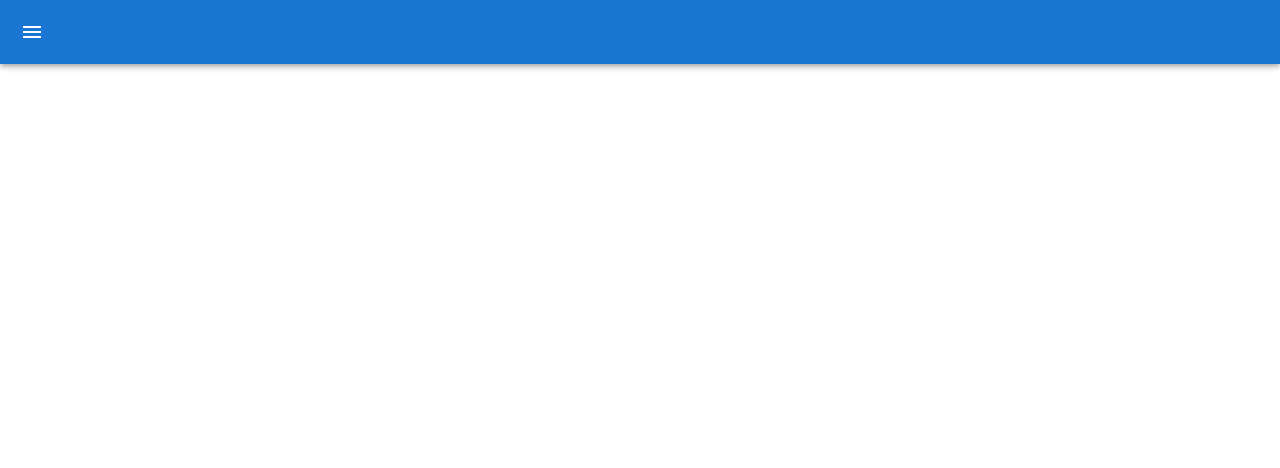
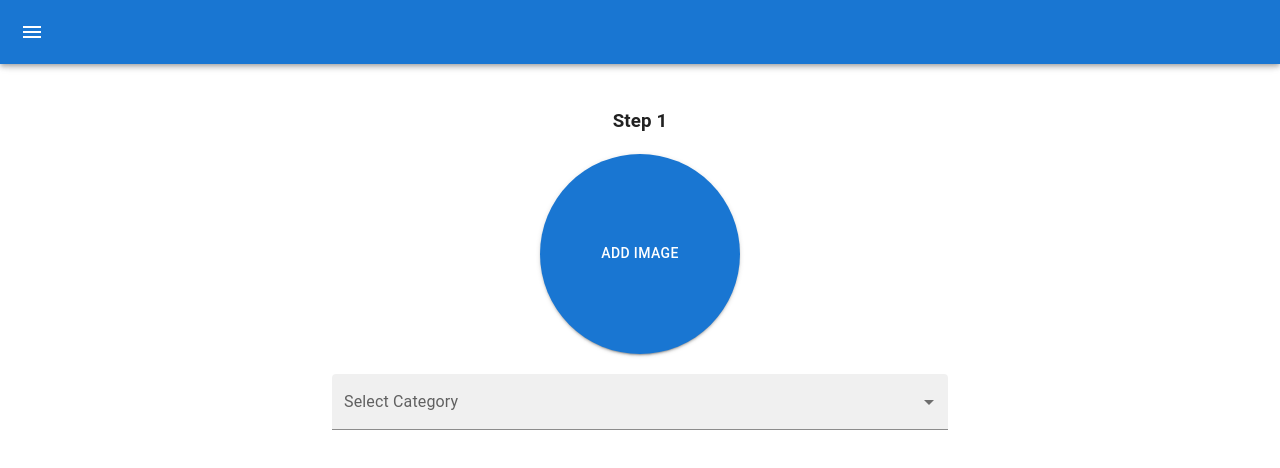
Before and after one commit to Ncp-Zg/MERN_project, a React (Create React App) app in the folder frontend/: page /admin/addproduct in a window 1280 px wide. Before the commit this address had no page. Shown: the top 468 px of the page. Built offline with nearby package versions, Linux system fonts and the light colour scheme.

Commit message:
building addproduct page in frontend

```diff
--- a/frontend/src/components/Navbar.tsx
+++ b/frontend/src/components/Navbar.tsx
@@ -23,6 +23,7 @@ import Login from '../pages/Login';
 import Register from '../pages/Register';
 import { useSelector } from 'react-redux';
 import { IRootState } from '../redux/Reducers/rootReducer';
+import AddProduct from '../pages/AdminPanel/AddProduct';
 
 const drawerWidth = 240;
 
@@ -96,6 +97,11 @@ console.log(user)
     navigate(`/${text.toLowerCase()}`)
   };
 
+  const changeRouteAdmin = (text:any) => {
+    setValue(text);
+    navigate(`admin/${text.toLowerCase().replace(" ","")}`)
+  };
+
   return (
     <Box sx={{ display: 'flex' }}>
       <CssBaseline />
@@ -145,9 +151,10 @@ console.log(user)
           ))}
         </List>
         <Divider />
+
         {user?.isAdmin ? <List>
-          {['Admin Panel', 'Trash', 'Spam'].map((text, index) => (
-            <ListItem button key={text}>
+          <ListItem>Admin Panel</ListItem>{['Add Product', 'Remove Product', 'My Products'].map((text, index) => (
+            <ListItem button key={text} onClick={()=>changeRouteAdmin(text)}>
               <ListItemIcon>
                 {index % 2 === 0 ? <InboxIcon /> : <MailIcon />}
               </ListItemIcon>
@@ -165,6 +172,7 @@ console.log(user)
         <Route path="/home" element={<Home />}/>
         <Route path="/login" element={<Login />} />
         <Route path="/register" element={<Register />} />
+        <Route path="/admin/addproduct" element={<AddProduct />} />
       </Routes>
 
       </Main>
--- /dev/null
+++ b/frontend/src/pages/AdminPanel/AddProduct.tsx
@@ -0,0 +1,108 @@
+import { Button, MenuItem, TextField } from '@mui/material'
+import {useEffect, useRef, useState} from 'react'
+
+const AddProduct = () => {
+
+
+    const [category, setCategory] = useState('');
+    const handleChange = (event: React.ChangeEvent<HTMLInputElement>) => {
+      setCategory(event.target.value);
+    };
+
+    const [image, setImage] = useState<File | null>();
+    const [preview, setPreview] = useState<string | null>();
+    const fileInputRef = useRef<HTMLInputElement | null>(null);
+
+    useEffect(() => {
+      if (image) {
+        const reader = new FileReader();
+        reader.onloadend = () => {
+          setPreview(reader.result as string);
+        };
+        reader.readAsDataURL(image);
+      }
+    }, [image]);
+
+
+
+
+    const categories = [
+        {
+          value: 'Electronic',
+          label: 'Electronic',
+        },
+        {
+          value: 'Food',
+          label: 'Food',
+        },
+        {
+          value: 'Accessory',
+          label: 'Accessory',
+        },
+        {
+          value: 'Dress',
+          label: 'Dress',
+        },
+      ];
+
+      console.log(image)
+
+    return (
+        <div>
+            <form style={{display:"flex",justifyContent:"center",flexDirection:"column",alignItems:"center"}}>
+            <h3>Step 1</h3>
+            {preview ? (
+          <img
+            src={preview}
+            style={{ objectFit: "cover",width:"50%", borderRadius:"10px", marginBottom:"10px" }}
+            onClick={() => {
+              setPreview(null);
+              setImage(null)
+            }}
+          />
+        ) : (
+          <Button
+          variant="contained"
+          sx={{marginBottom:"20px",width:"200px",height:"200px",borderRadius:"100%"}}
+            onClick={(event) => {
+              event.preventDefault();
+              fileInputRef.current?.click();
+            }}
+          >
+            Add Image
+          </Button>
+        )}
+        <input
+          type="file"
+          style={{ display: "none" }}
+          ref={fileInputRef}
+          accept="image/*"
+          onChange={(event:any) => {
+            const file = event.target.files[0];
+            if (file && file.type.substr(0, 5) === "image") {
+              setImage(file);
+            } else {
+              setImage(null);
+            }
+          }}
+        />
+
+        <TextField
+        sx={{width: "50%" }}
+          id="filled-select-currency"
+          select
+          label="Select Category"
+          value={category}
+          onChange={handleChange}
+          variant="filled"
+        >{categories.map((option) => (
+            <MenuItem key={option.value} value={option.value}>
+              {option.label}
+            </MenuItem>
+          ))}</TextField>
+            </form>
+        </div>
+    )
+}
+
+export default AddProduct
--- a/frontend/src/pages/Home.tsx
+++ b/frontend/src/pages/Home.tsx
@@ -1,17 +1,31 @@
-import Product from "../components/Product"
-import data from "../data.json"
+import axios from "axios";
+import { useEffect, useState } from "react";
+import Product from "../components/Product";
+import { Item } from "../type";
 
 
 const Home = () => {
 
-    console.log(data)
-    return (
-        <div style={{flexWrap:"wrap",display:"flex",justifyContent:"space-around"}}>
-            {data.map(item=>(
-                <Product item={item} key={item.id}/>
-            ))}
-        </div>
-    )
-}
+    const [data, setData] = useState<Item[]>()
+  useEffect(() => {
+    axios
+      .get("http://localhost:5000/api/products")
+      .then((res) => setData(res.data.data));
+  }, []);
+  console.log(data)
+  return (
+    <div
+      style={{
+        flexWrap: "wrap",
+        display: "flex",
+        justifyContent: "space-around",
+      }}
+    >
+      {data?.map((item) => (
+        <Product item={item} key={item.id} />
+      ))}
+    </div>
+  );
+};
 
-export default Home
+export default Home;
```
Also changed, not shown: 1 other file (tests, documents, lock files or other folders).
